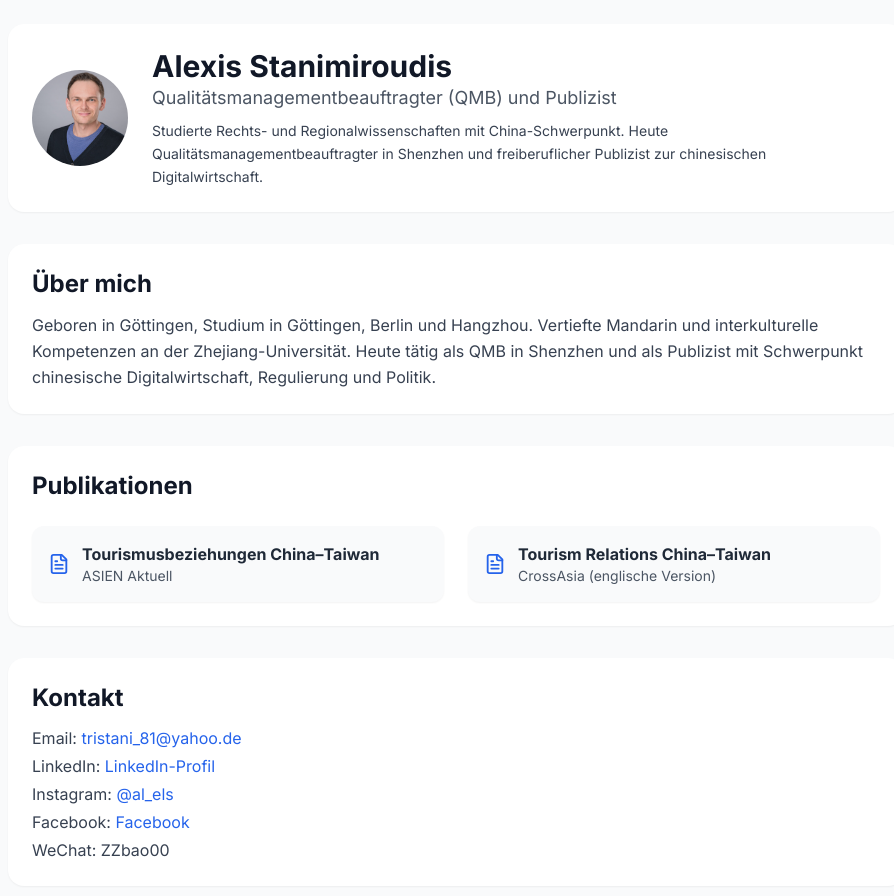
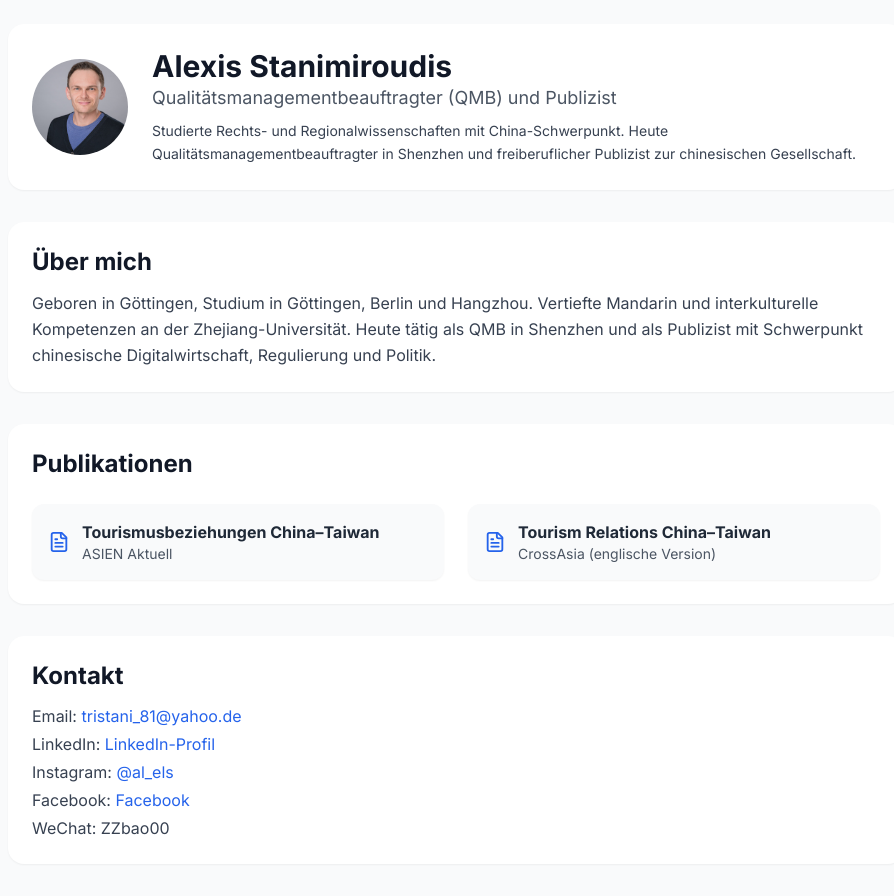
Before and after one commit to stanimia81/alexis-website, a React (Vite) app: page / in a window 1280 px wide. Shown: the top 896 px of the page, without its empty margins (184-1078 px from the left). Built offline with nearby package versions, Linux system fonts and the light colour scheme.

Commit message:
Update App.jsx

```diff
--- a/src/App.jsx
+++ b/src/App.jsx
@@ -26,7 +26,7 @@ export default function App() {
           <p className="mt-2 text-sm text-gray-700 leading-relaxed">
             Studierte Rechts- und Regionalwissenschaften mit China-Schwerpunkt.
             Heute Qualitätsmanagementbeauftragter in Shenzhen und freiberuflicher Publizist
-            zur chinesischen Digitalwirtschaft.
+            zur chinesischen Gesellschaft.
           </p>
         </div>
       </header>
```
